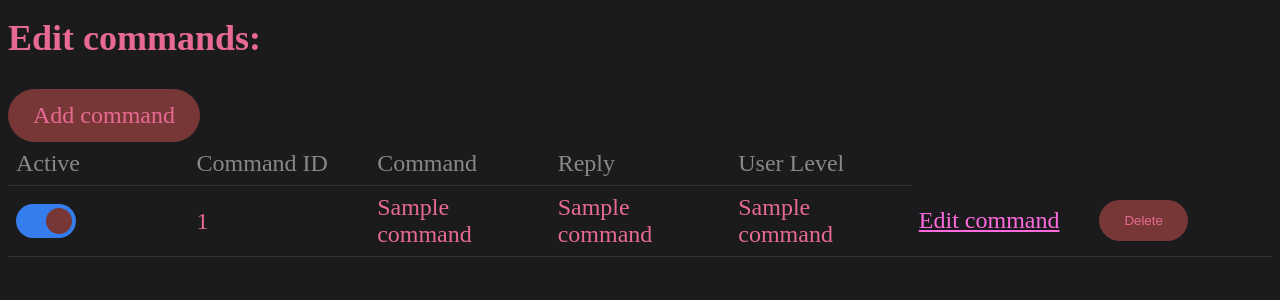
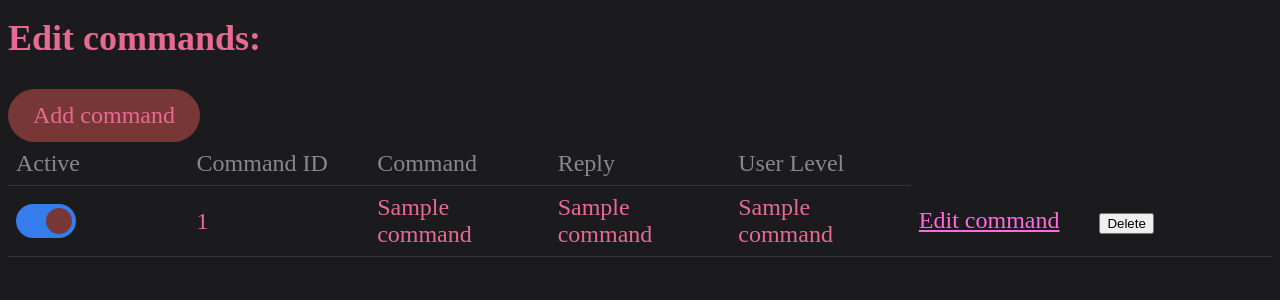
Before and after one commit to Yahya-Alkhosoussy/discord-bot-website, a Flask app: template templates/twitch/commands_dashboard.html in a window 1280 px wide. Shown: the part 163-463 px from the top of the page. Run offline with Flask 3, Linux system fonts and the light colour scheme; the template is opened without the code that fills it: most values are stand-ins (such as "Sample title", 1, 10 or a date in 2020); grey boxes marked "Sample" are stand-in pictures.

Commit message:
reverted CSS change

```diff
--- a/templates/twitch/commands_dashboard.html
+++ b/templates/twitch/commands_dashboard.html
@@ -53,7 +53,7 @@
                             <td>{{ user_level }}</td>
                             <td> <a href="{{ url_for('edit_command', channel_login=channel_login, command_id=id)}}">Edit command</a> </td>
                             <td>
-                                <button class="back-button"
+                                <button class="delete-command"
                                         data-command-id="{{ id }}"
                                         data-command-name="{{ name }}"
                                         type="button">Delete</button>
```
